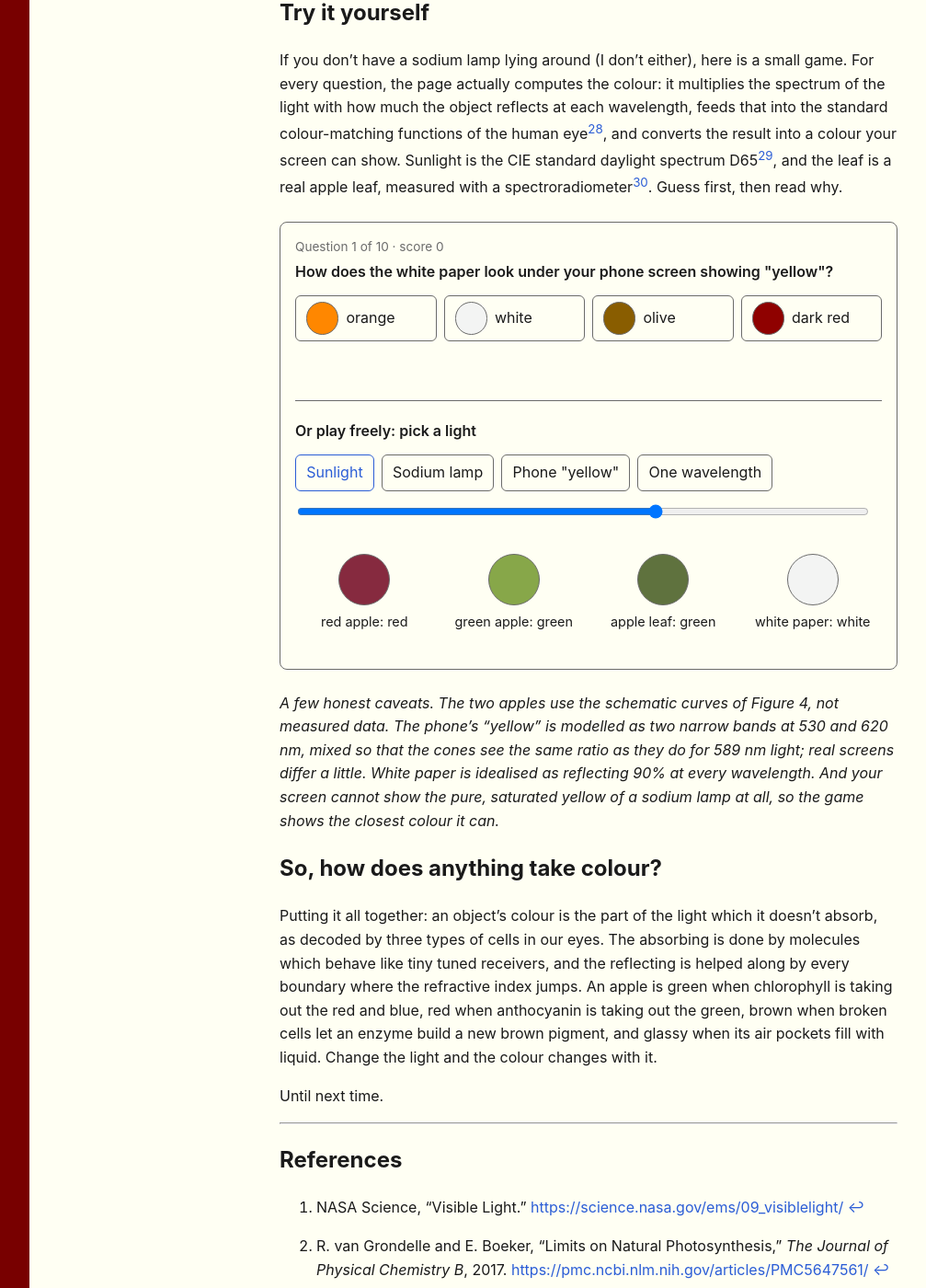
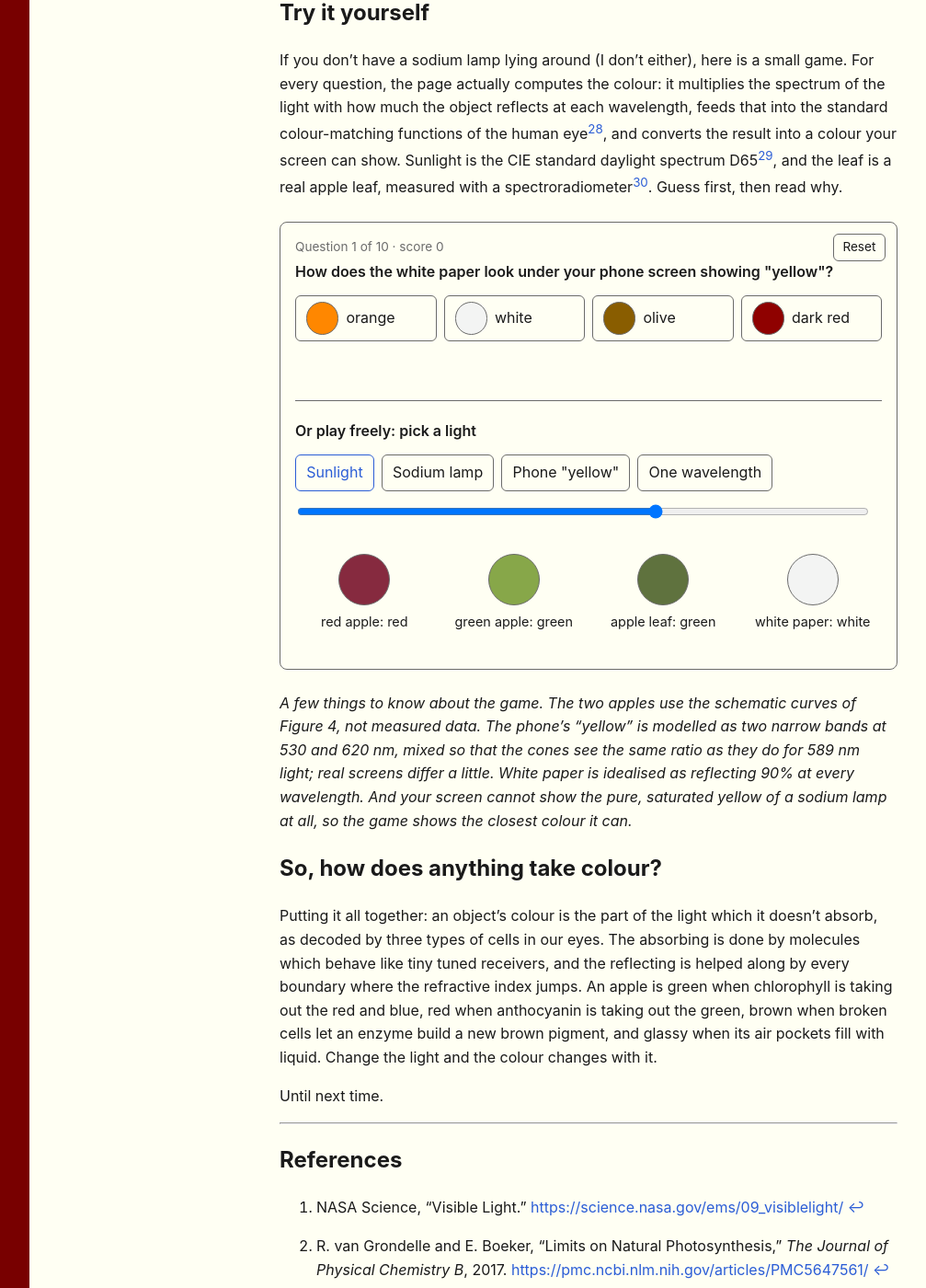
Before and after one commit to goyal-anant/goyal-anant.github.io, a Jekyll site: the page built from _posts/2026-09-24-why-is-an-apple-red.md, in a window 1280 px wide and 1400 px high, scrolled down 11613 px. Shown: the whole window at 92% size, without its empty margins (32-1039 px from the left). Built offline with Jekyll 4.4.1, drawn with Linux system fonts in a browser that asks for light colours; comment, search, counter and statistics services are not loaded.

Commit message:
Apple post: add reset button to colour game, reword game note

```diff
--- a/_posts/2026-09-24-why-is-an-apple-red.md
+++ b/_posts/2026-09-24-why-is-an-apple-red.md
@@ -363,7 +363,7 @@ If you don't have a sodium lamp lying around (I don't either), here is a small g
 <div id="colour-game" class="colour-game"><noscript>This game needs JavaScript.</noscript></div>
 <script src="/assets/js/colour-game.js" defer></script>
 
-*A few honest caveats. The two apples use the schematic curves of Figure 4, not measured data. The phone's "yellow" is modelled as two narrow bands at 530 and 620 nm, mixed so that the cones see the same ratio as they do for 589 nm light; real screens differ a little. White paper is idealised as reflecting 90% at every wavelength. And your screen cannot show the pure, saturated yellow of a sodium lamp at all, so the game shows the closest colour it can.*
+*A few things to know about the game. The two apples use the schematic curves of Figure 4, not measured data. The phone's "yellow" is modelled as two narrow bands at 530 and 620 nm, mixed so that the cones see the same ratio as they do for 589 nm light; real screens differ a little. White paper is idealised as reflecting 90% at every wavelength. And your screen cannot show the pure, saturated yellow of a sodium lamp at all, so the game shows the closest colour it can.*
 
 ## So, how does anything take colour?
 
--- a/assets/css/main.scss
+++ b/assets/css/main.scss
@@ -443,6 +443,8 @@ main {
 }
 .cg-feedback { min-height: 1.5rem; }
 .cg-next { margin-top: 0.25rem; }
+.colour-game { position: relative; }
+.colour-game .cg-reset { position: absolute; top: 0.75rem; right: 0.75rem; font-size: 0.85rem; padding: 0.2rem 0.6rem; }
 .cg-play { margin-top: 1.5rem; padding-top: 1rem; border-top: 1px solid var(--muted); }
 .cg-lights { display: flex; flex-wrap: wrap; gap: 0.5rem; }
 .cg-slider { display: flex; align-items: center; gap: 0.75rem; margin: 0.75rem 0; }
--- a/assets/js/colour-game.js
+++ b/assets/js/colour-game.js
@@ -124,6 +124,11 @@
     return s;
   }
 
+  var reset = el('button', 'cg-reset', 'Reset');
+  reset.type = 'button';
+  reset.setAttribute('aria-label', 'Reset the game: new questions, score back to zero');
+  root.appendChild(reset);
+
   /* ---------- quiz ---------- */
   var quiz = el('div', 'cg-quiz');
   root.appendChild(quiz);
@@ -231,6 +236,11 @@
   play.appendChild(row);
   root.appendChild(play);
 
+  reset.onclick = function () {
+    current = 'sun'; slider.value = 589;
+    start(); render();
+  };
+
   start();
   render();
 })();
```
